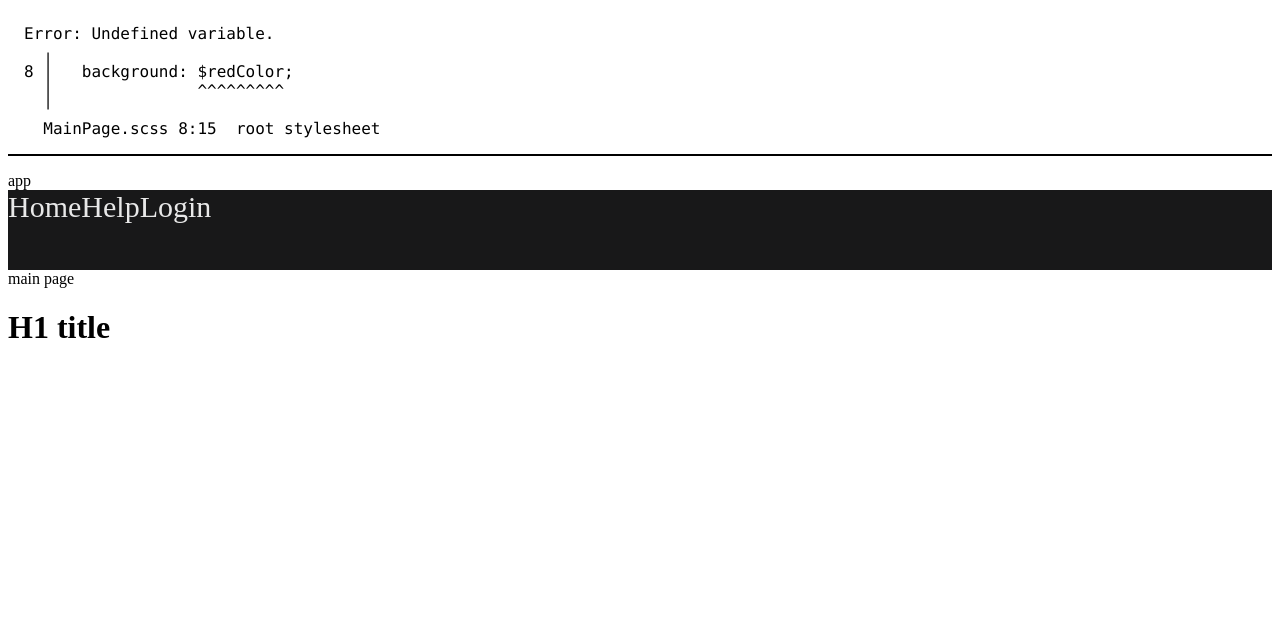
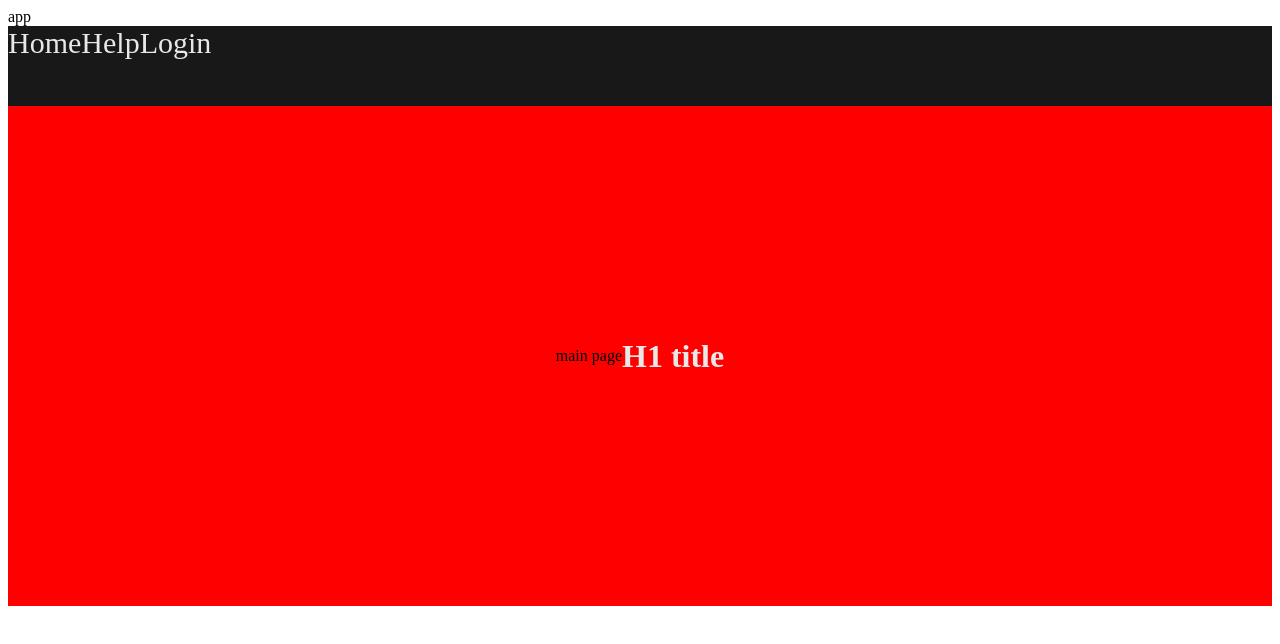
Before and after one commit to GoranAviani/sass_react, a React (Create React App) app: page / in a window 1280 px wide. Shown: the top 644 px of the page. Built offline with nearby package versions, Linux system fonts and the light colour scheme.

Commit message:
sass react

```diff
--- a/src/styles/MainPage.css
+++ b/src/styles/MainPage.css
@@ -1,17 +1,12 @@
-/* Error: Undefined variable.
- *   ,
- * 8 |   background: $redColor;
- *   |               ^^^^^^^^^
- *   '
- *   MainPage.scss 8:15  root stylesheet */
+.mainPage {
+  height: 500px;
+  display: flex;
+  align-items: center;
+  justify-content: center;
+  background: red;
+}
+.mainPage h1 {
+  color: rgb(232, 232, 232);
+}
 
-body::before {
-  font-family: "Source Code Pro", "SF Mono", Monaco, Inconsolata, "Fira Mono",
-      "Droid Sans Mono", monospace, monospace;
-  white-space: pre;
-  display: block;
-  padding: 1em;
-  margin-bottom: 1em;
-  border-bottom: 2px solid black;
-  content: "Error: Undefined variable.\a   \2577 \a 8 \2502    background: $redColor;\a   \2502                ^^^^^^^^^\a   \2575 \a   MainPage.scss 8:15  root stylesheet";
-}
+/*# sourceMappingURL=MainPage.css.map */
--- a/src/styles/MainPage.scss
+++ b/src/styles/MainPage.scss
@@ -1,4 +1,4 @@
-
+@import '../variables/variables.scss';
 
 .mainPage {
   height: 500px;
```
Also changed, not shown: 1 other file (tests, documents, lock files or other folders).
